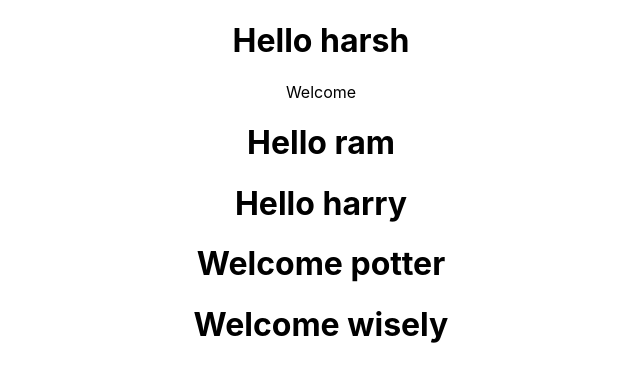
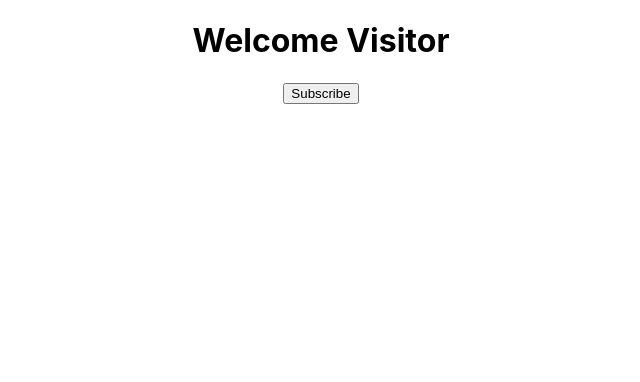
Before and after one commit to Harshal-Patil/reactlearn, a React (Create React App) app: page / in a window 1280 px wide. Shown: the top 382 px of the page, without its empty margins (319-959 px from the left). Built offline with nearby package versions, Linux system fonts and the light colour scheme.

Commit message:
state method demo

```diff
--- a/src/App.js
+++ b/src/App.js
@@ -2,16 +2,18 @@
 import './App.css';
 import Greet from './components/Greet';
 import Welcome from './components/Welcome';
+import Message from './components/Message';
 
 function App() {
   return (
     <div className="App">
-      <Greet name="harsh">
+     {/*<Greet name="harsh">
       <p>Welcome</p></Greet>
       <Greet name="ram"/>
       <Greet name="harry"/>
       <Welcome name="potter"/>
-      <Welcome name="wisely"/>
+  <Welcome name="wisely"/> */}
+      <Message/>
 
     </div>
   );
--- /dev/null
+++ b/src/components/Message.js
@@ -0,0 +1,25 @@
+import React, { Component } from 'react'
+ class Message extends Component {
+     constructor (){
+         super()
+         this.state = {
+             message: 'Welcome Visitor'
+         }
+     }
+     changeMessage(){
+         this.setState({
+             message:"thank You for Subscribe"
+         })
+     }
+    render() {
+        return (
+            <div>
+
+               <h1>{this.state.message}</h1>
+               <button onClick={()=> this.changeMessage()}>Subscribe</button>
+            </div>
+        )
+    }
+}
+
+export default Message
```
